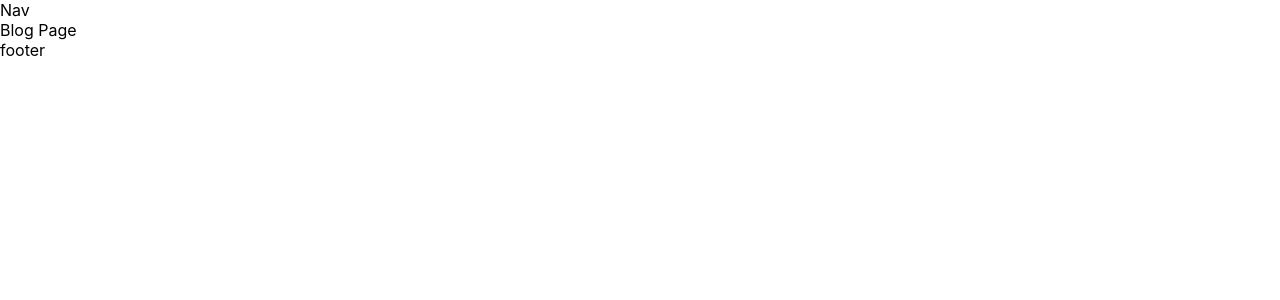
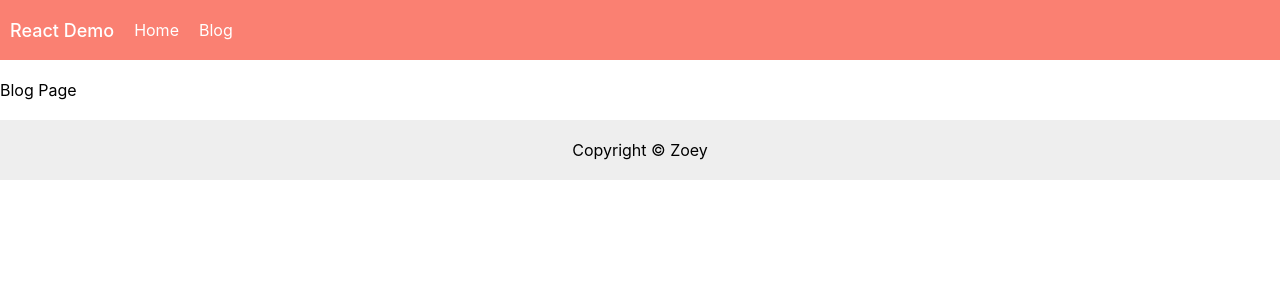
Before and after one commit to JingyiNiu/react-blog-project, a React (Create React App) app: page /blog in a window 1280 px wide. Shown: the top 300 px of the page. Built offline with nearby package versions, Linux system fonts and the light colour scheme.

Commit message:
style nav and footer components

```diff
--- a/src/App.css
+++ b/src/App.css
@@ -0,0 +1,8 @@
+*{
+    margin:0;
+    padding: 0;
+}
+
+a{
+    text-decoration: none;
+}
--- a/src/App.js
+++ b/src/App.js
@@ -4,6 +4,8 @@
 import Home from "./pages/homepage/home.component";
 import Blog from "./pages/blog/blog.component";
 import Footer from "./components/footer/footer.component";
+
+import "./App.css"
 
 function App() {
   return (
--- a/src/components/footer/footer.component.jsx
+++ b/src/components/footer/footer.component.jsx
@@ -4,8 +4,8 @@
 
 const Footer = () => {
     return (
-        <div>
-            footer
+        <div className="footer">
+            Copyright &copy; Zoey
         </div>
     )
 }
--- a/src/components/footer/footer.stylec.css
+++ b/src/components/footer/footer.stylec.css
@@ -0,0 +1,8 @@
+.footer{
+    min-width: 500px;
+    display: flex;
+    justify-content: center;
+    margin-top: 20px;
+    background-color: #eee;
+    padding: 20px 0;
+}
--- a/src/components/nav/nav.components.jsx
+++ b/src/components/nav/nav.components.jsx
@@ -1,8 +1,16 @@
 import React from "react";
+import {Link} from "react-router-dom"
+
 import "./nav.styles.css";
 
 const Nav = () => {
-  return <div>Nav</div>;
+  return (
+    <div className='navbar'>
+      <div className="nav-item nav-logo">React Demo</div>
+      <Link to="/" className="nav-item">Home</Link>
+      <Link to="/blog" className="nav-item">Blog</Link>
+    </div>
+  );
 };
 
 export default Nav;
--- a/src/components/nav/nav.styles.css
+++ b/src/components/nav/nav.styles.css
@@ -0,0 +1,18 @@
+.navbar{
+    min-height: 60px;
+    display: flex;
+    align-items: center;
+    background-color: salmon;
+    margin-bottom: 20px;
+}
+
+.nav-item{
+    margin-right: 20px;
+    color: #fff;
+}
+
+.nav-logo{
+    margin-left: 10px;
+    font-size: 18px;
+    font-weight: 500;
+}
```
